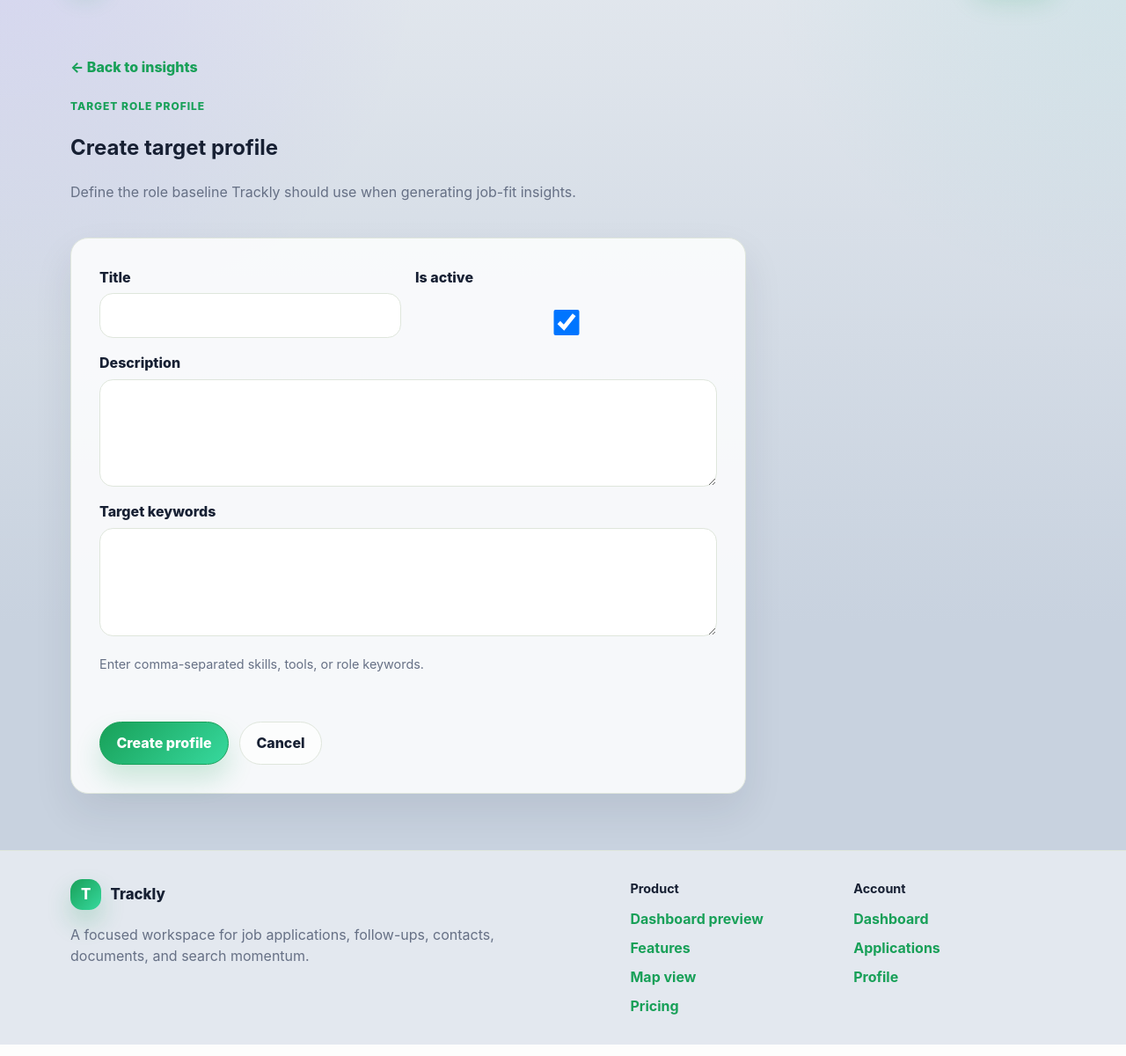
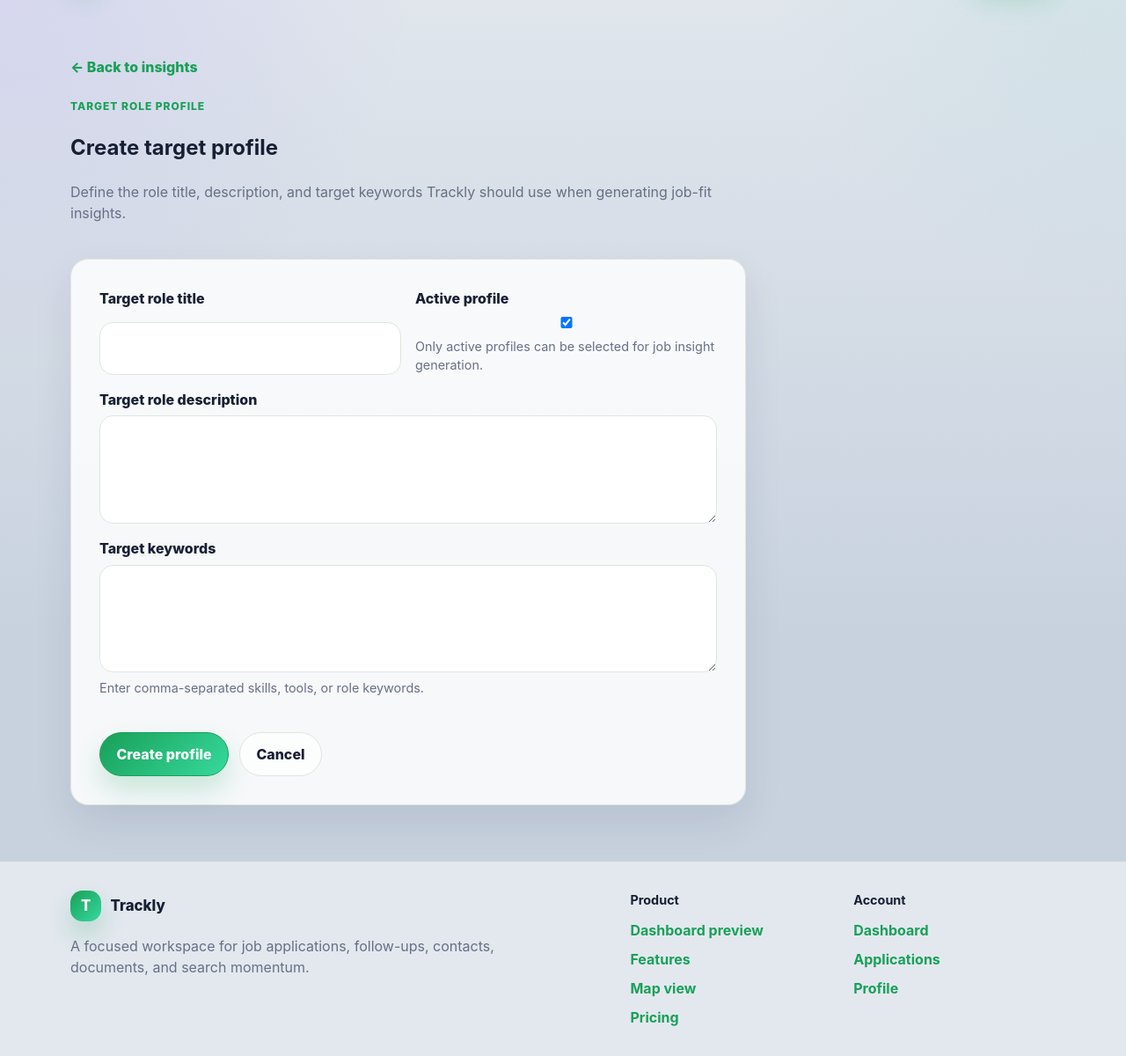
Before and after one commit to AAdewunmi/Trackly-Job-Applications-Tracker-Project, a Django app: page /insights/target-profiles/new/ in a window 1280 px wide. Shown: the part 73-1273 px from the top of the page at 88% size. Run offline with Django 5.2, Linux system fonts and the light colour scheme; the visitor is signed in with stand-in values (Sample User, id 1).

Commit message:
feat(insights): enhance target profile form with detailed labels and help text

```diff
--- a/templates/insights/target_profile_form.html
+++ b/templates/insights/target_profile_form.html
@@ -9,7 +9,7 @@
         <p class="tl-eyebrow">Target role profile</p>
         <h1>Create target profile</h1>
         <p class="tl-muted">
-            Define the role baseline Trackly should use when generating job-fit insights.
+            Define the role title, description, and target keywords Trackly should use when generating job-fit insights.
         </p>
     </div>
 
@@ -18,9 +18,15 @@
             <form class="tl-form" method="post" novalidate>
                 {% csrf_token %}
 
+                {% if form.non_field_errors %}
+                    <div class="tl-alert tl-alert-danger">
+                        {{ form.non_field_errors }}
+                    </div>
+                {% endif %}
+
                 <div class="tl-form-grid">
                     <div class="tl-field">
-                        <label class="tl-label" for="{{ form.title.id_for_label }}">{{ form.title.label }}</label>
+                        <label class="tl-label" for="{{ form.title.id_for_label }}">Target role title</label>
                         {{ form.title }}
                         {% for error in form.title.errors %}
                             <div class="tl-field-error">{{ error }}</div>
@@ -28,15 +34,16 @@
                     </div>
 
                     <div class="tl-field">
-                        <label class="tl-label" for="{{ form.is_active.id_for_label }}">{{ form.is_active.label }}</label>
+                        <label class="tl-label" for="{{ form.is_active.id_for_label }}">Active profile</label>
                         {{ form.is_active }}
+                        <div class="tl-help-text">Only active profiles can be selected for job insight generation.</div>
                         {% for error in form.is_active.errors %}
                             <div class="tl-field-error">{{ error }}</div>
                         {% endfor %}
                     </div>
 
                     <div class="tl-field tl-field-full">
-                        <label class="tl-label" for="{{ form.description.id_for_label }}">{{ form.description.label }}</label>
+                        <label class="tl-label" for="{{ form.description.id_for_label }}">Target role description</label>
                         {{ form.description }}
                         {% for error in form.description.errors %}
                             <div class="tl-field-error">{{ error }}</div>
@@ -47,7 +54,7 @@
                         <label class="tl-label" for="{{ form.keywords_text.id_for_label }}">{{ form.keywords_text.label }}</label>
                         {{ form.keywords_text }}
                         {% if form.keywords_text.help_text %}
-                            <p class="tl-help-text">{{ form.keywords_text.help_text }}</p>
+                            <div class="tl-help-text">{{ form.keywords_text.help_text }}</div>
                         {% endif %}
                         {% for error in form.keywords_text.errors %}
                             <div class="tl-field-error">{{ error }}</div>
```
